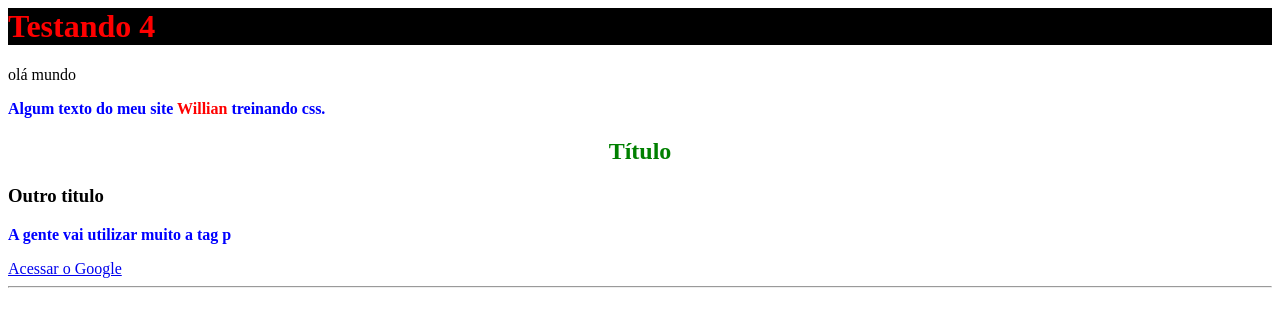
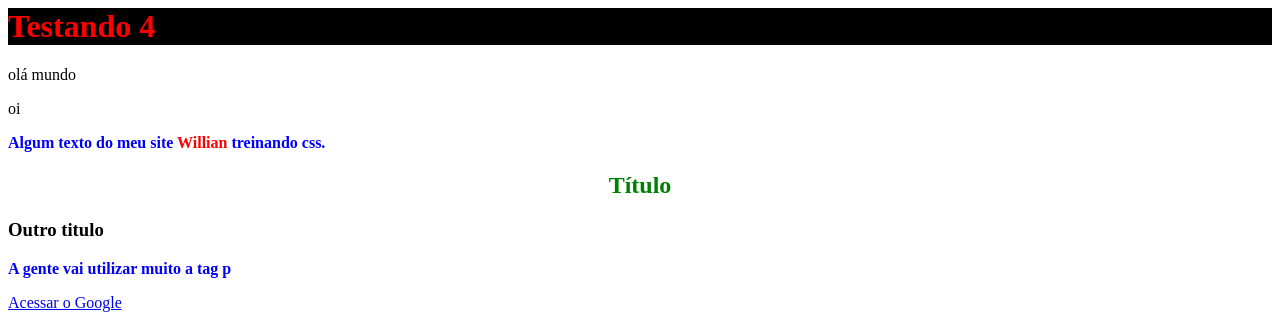
Before and after one commit to willianpolaco09/exercicios-html-css, a plain HTML site: page exercicos youtube Matheus/ex01.html in a window 1280 px wide. Shown: the top 314 px of the page. Drawn offline with Linux system fonts and the light colour scheme.

Commit message:
sessao 4

```diff
--- a/exercicos youtube Matheus/ex01.html
+++ b/exercicos youtube Matheus/ex01.html
@@ -28,6 +28,7 @@
 <body>
    <h1>Testando 4</h1>
    <p>olá mundo</p>
+   <p>oi</p>
    <p class="classe1">Algum texto do meu site <span class="classe2">Willian</span> treinando css.</p>
    <h2 id="id1">Título</h2>
    <h3>Outro titulo</h3>
```
